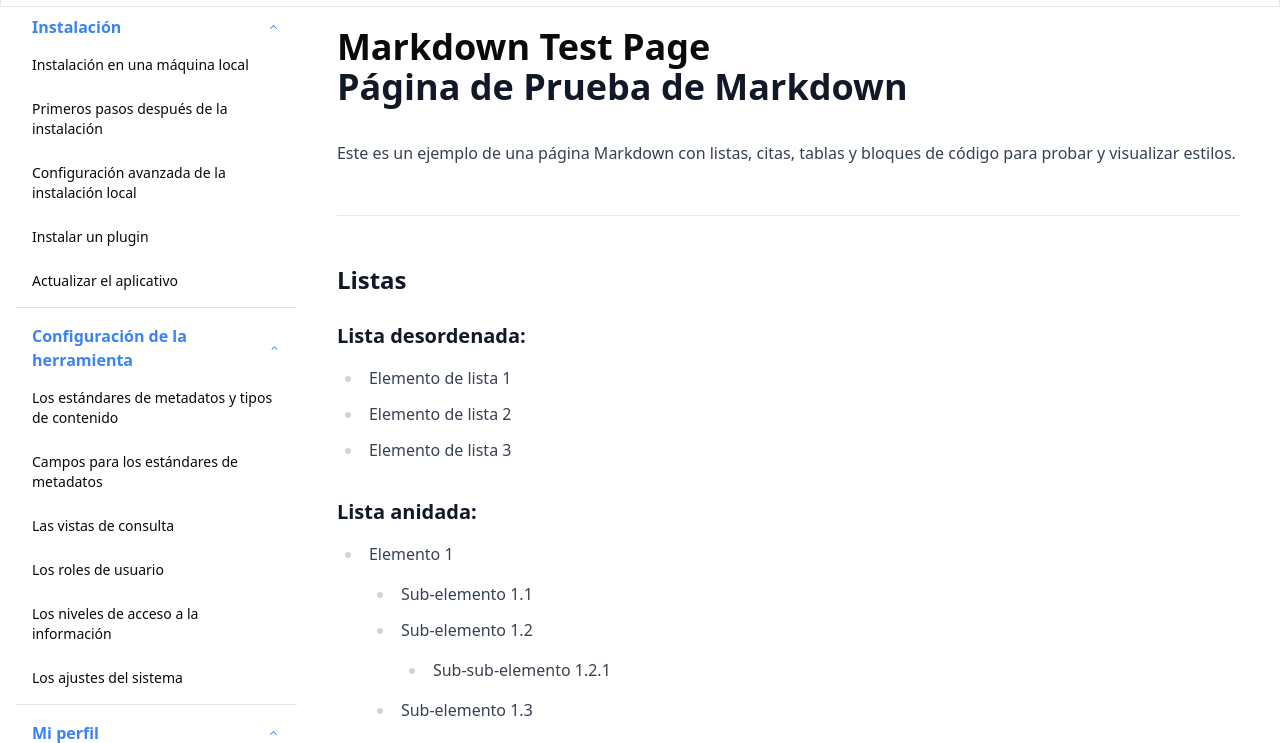
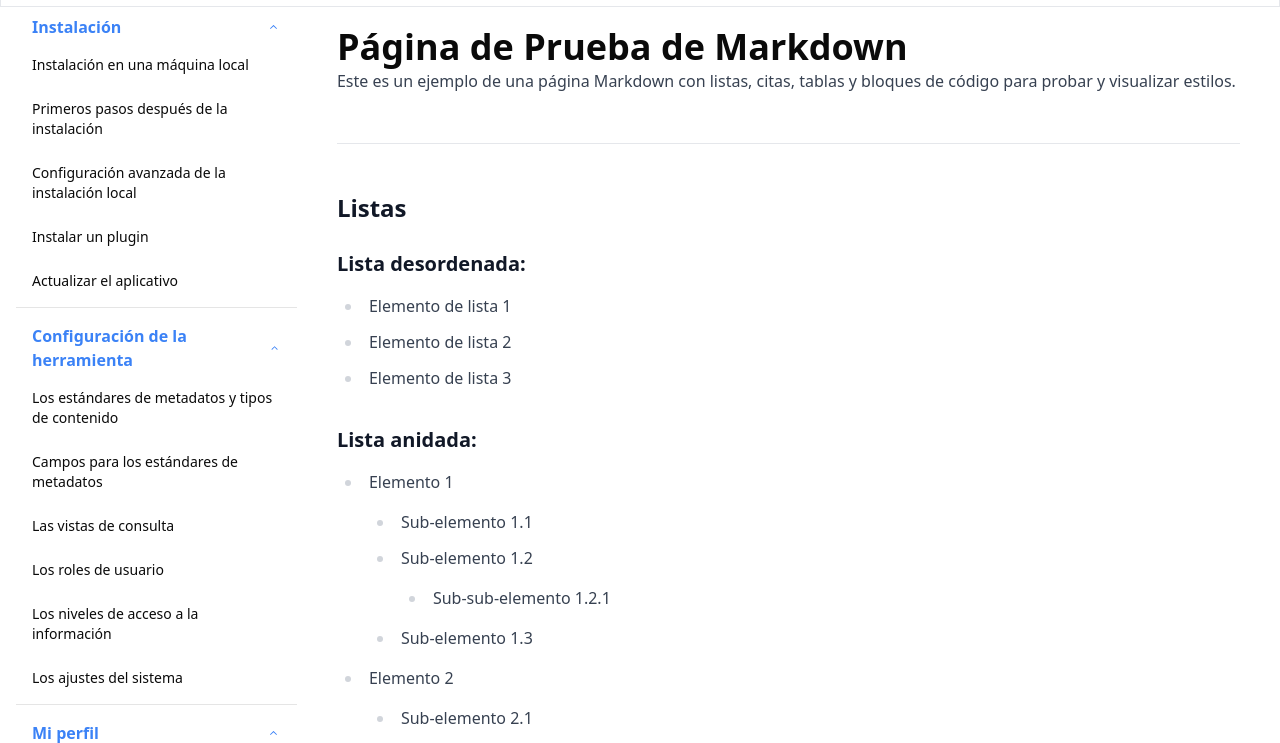
Before and after one commit to Archihub-App/archihub.github.io, an Astro site: page /example-files/style-guide in a window 1280 px wide. Shown: the part 63-806 px from the top of the page. Built offline with nearby package versions, Linux system fonts and the light colour scheme; Astro itself is replaced by a stand-in of ours.

Commit message:
fix(dependencies): remove unused dependencies and correct typos in content

```diff
--- a/src/components/PageContent/PageContent.astro
+++ b/src/components/PageContent/PageContent.astro
@@ -1,7 +1,5 @@
 ---
 import type { MarkdownHeading } from "astro";
-import MoreMenu from "../RightSidebar/MoreMenu.astro";
-import TableOfContents from "../RightSidebar/TableOfContents";
 type Props = {
   title: string;
   headings: MarkdownHeading[];
@@ -10,7 +8,7 @@ type Props = {
   imageAlt: string | undefined;
 };
 
-const { title, headings, editUrl, imageSrc, imageAlt } = Astro.props;
+const { title, headings, imageSrc, imageAlt } = Astro.props;
 console.log(headings);
 ---
 
--- a/src/content/docs/example-files/style-guide.md
+++ b/src/content/docs/example-files/style-guide.md
@@ -1,9 +1,7 @@
 ---
-title: 'Markdown Test Page'
+title: 'Página de Prueba de Markdown'
 description: 'Página de prueba con diferentes elementos de Markdown'
 ---
-
-# Página de Prueba de Markdown
 
 Este es un ejemplo de una página Markdown con listas, citas, tablas y bloques de código para probar y visualizar estilos.
 
--- a/src/content/docs/install_local.md
+++ b/src/content/docs/install_local.md
@@ -1,4 +1,7 @@
-# Instalación en una máquina local
+---
+title: 'Instalación en una máquina local '
+description: 'Lorem ipsum dolor sit amet - 2'
+---
 
 Es importante destacar que existen requerimientos mínimos de hardware para poder ejecutar el aplicativo en función de las herramientas que se deseen utilizar. A continuación, se presenta una tabla que describe las distintas funciones junto con sus requerimientos mínimos correspondientes.
 
--- a/src/layouts/MainLayout.astro
+++ b/src/layouts/MainLayout.astro
@@ -5,8 +5,6 @@ import HeadCommon from "@/components/HeadCommon.astro";
 import HeadSEO from "@/components/HeadSEO.astro";
 import Header from "@/components/Header/Header.astro";
 import PageContent from "@/components/PageContent/PageContent.astro";
-import LeftSidebar from "@/components/LeftSidebar/LeftSidebar.astro";
-import Footer from "@/components/Footer/Footer.astro";
 import { EDIT_URL, SITE } from "@/consts";
 import "@/styles/globals.css";
 import SidebarNav from "@/components/LeftSidebar/SideBar";
```
